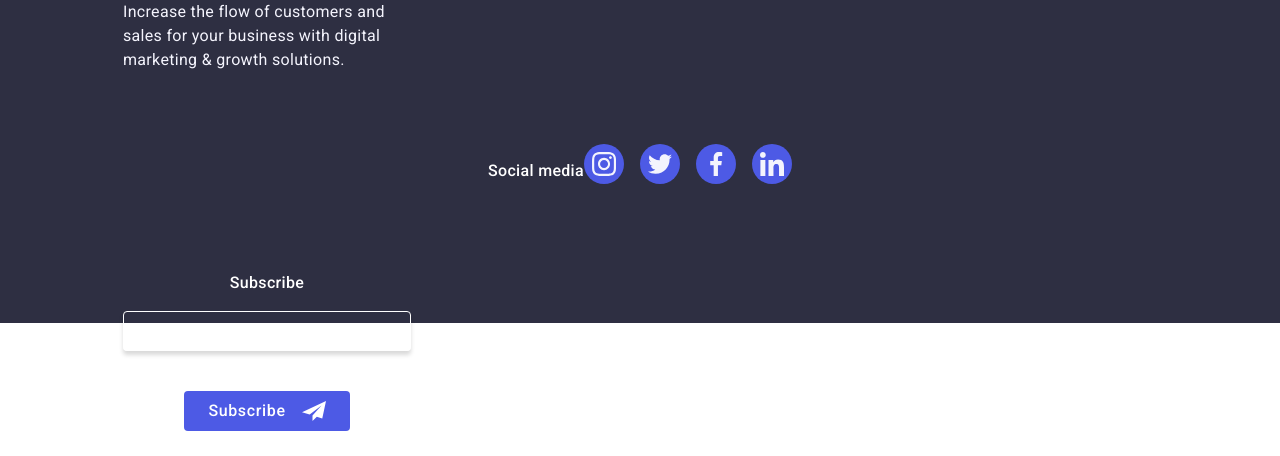
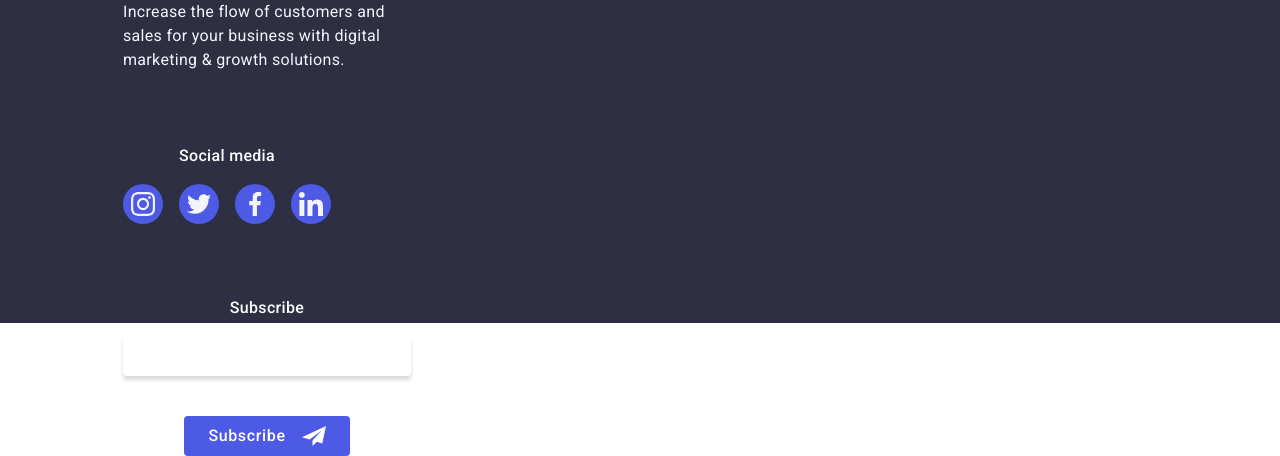
Before and after one commit to Alinnches/goit-markup-hw-06, a plain HTML site: page index.html in a window 1280 px wide. Shown: the part 3316-3772 px from the top of the page. Before the commit the page ends 3747 px from the top, so only its background shows below. Drawn offline with nearby package versions, Linux system fonts and the light colour scheme.

Commit message:
Update styles.css

```diff
--- a/css/styles.css
+++ b/css/styles.css
@@ -962,15 +962,29 @@ button {
     height: 456px;
   }
 
+  .footer-text {
+    max-width: 264px;
+  }
+
+  .logo-container {
+    width: 264px;
+  }
+
+  .footer-container {
+    display: block;
+    align-items: center;
+    width: 208px;
+    height: 80px;
+  }
+
+  /*
   .footer-logo {
     display: inline-block;
     justify-content: left;
     margin-bottom: 16px;
   }
 
-  .footer-text {
-    max-width: 264px;
-  }
+
 
   .logo-container {
     width: 264px;
@@ -980,9 +994,8 @@ button {
   .footer-container {
     display: flex;
     flex-wrap: wrap;
-    align-items: baseline;
     row-gap: 24px;
-  }
+  } */
 }
 
 @media screen and (min-width: 1158px) {
```
